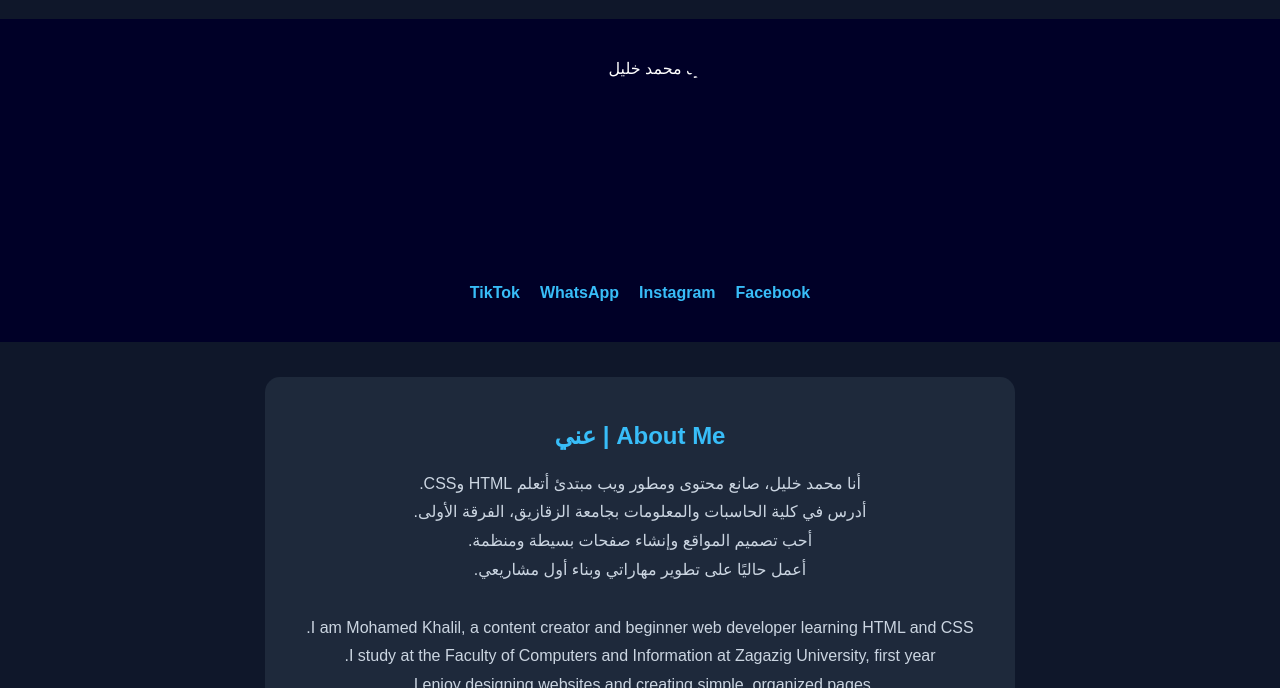
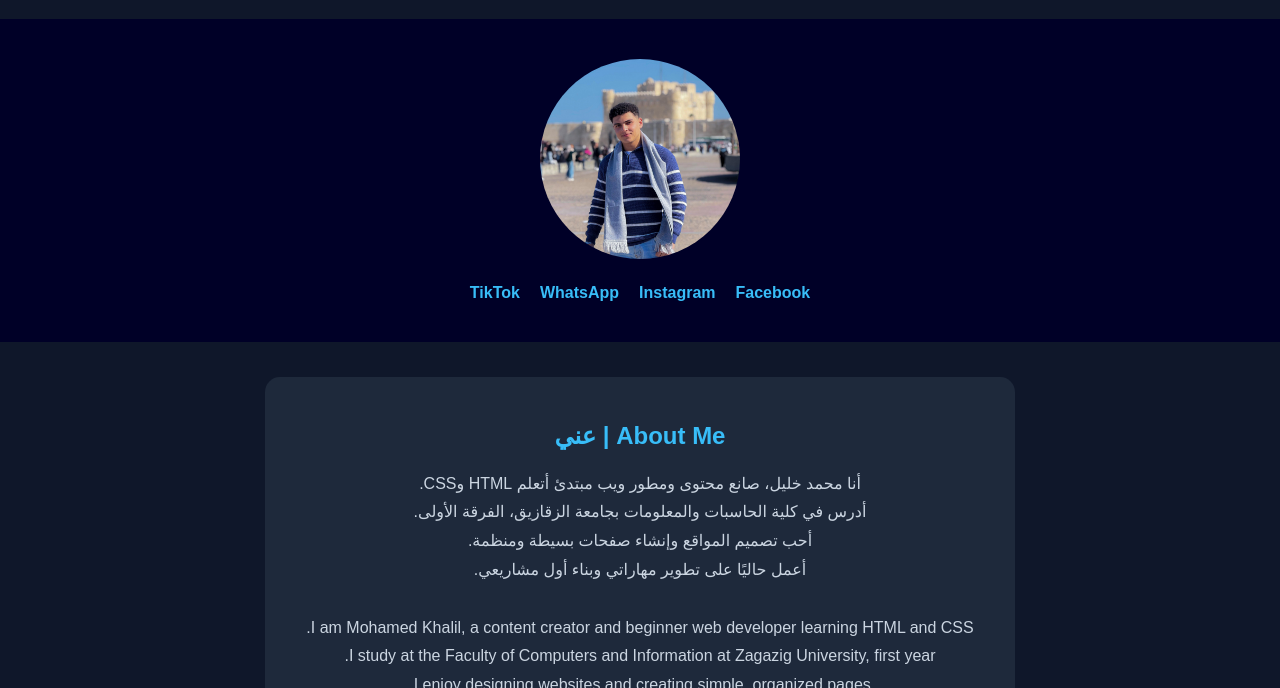
Before and after one commit to mo7med2hali1-hub/mo7amed-portfolio, a plain HTML site: page test.html in a window 1280 px wide. Shown: the part 112-800 px from the top of the page. Drawn offline with Linux system fonts and the light colour scheme.

Commit message:
Fix HTML structure and content formatting

```diff
--- a/test.html
+++ b/test.html
@@ -18,7 +18,7 @@
     <h1>Mohamed Khalil | محمد خليل</h1>
 
     <div class="profile">
-        <img class="profile-image" src="img/IMG-20260125-WA0116.jpg" alt="صورة محمد خليل">
+        <img class="profile-image" src="IMG-20260125-WA0116.jpg" alt="صورة محمد خليل">
 
         <div class="links">
             <a href="https://www.facebook.com/share/1JGrx5uFH3/" target="_blank">
```
